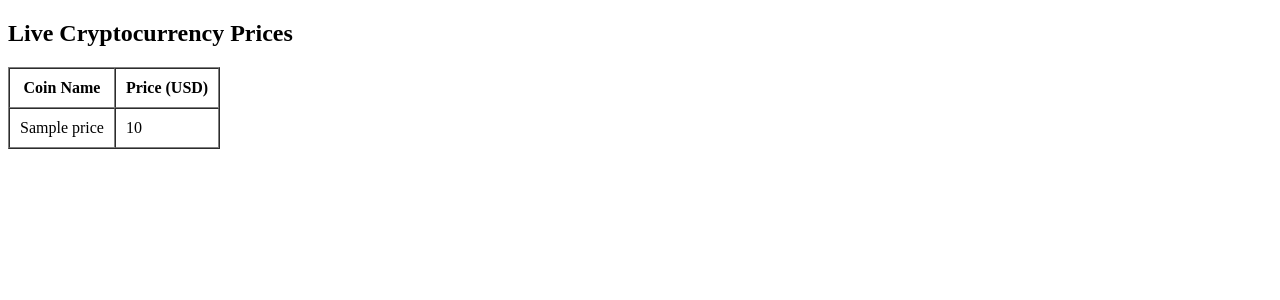
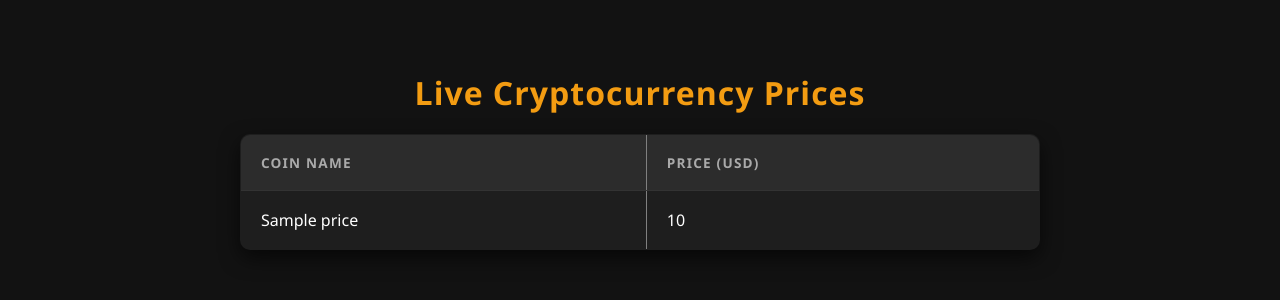
Before and after one commit to FeriCodes/coin-watcher, a FastAPI app: template templates/index.html in a window 1280 px wide. Shown: the top 300 px of the page. Run offline with FastAPI, Linux system fonts and the light colour scheme; the template is opened without the code that fills it: most values are stand-ins (such as "Sample title", 1, 10 or a date in 2020).

Commit message:
feat(ui): add dark mode styling and update html tags

```diff
--- /dev/null
+++ b/static/style.css
@@ -0,0 +1,55 @@
+/* Base background and text colors */
+body {
+    background-color: #121212;
+    color: #ffffff;
+    font-family: 'Segoe UI', Tahoma, Geneva, Verdana, sans-serif;
+    display: flex;
+    flex-direction: column;
+    align-items: center;
+    margin-top: 50px;
+}
+
+/* Main title styling */
+h1 {
+    color: #f39c12; /* Bitcoin-style orange color */
+    margin-bottom: 20px;
+    letter-spacing: 1px;
+}
+
+/* Table container and border */
+table {
+    border-collapse: collapse;
+    width: 80%;
+    max-width: 800px;
+    background-color: #1e1e1e;
+    border-radius: 10px;
+    overflow: hidden;
+    box-shadow: 0 8px 20px rgba(0, 0, 0, 0.6);
+}
+
+/* Table cells */
+th, td {
+    padding: 18px 20px;
+    text-align: left;
+    border-bottom: 1px solid #333333;
+}
+
+/* Table header */
+th {
+    background-color: #2c2c2c;
+    color: #aaaaaa;
+    text-transform: uppercase;
+    font-size: 0.85em;
+    letter-spacing: 1.2px;
+}
+
+/* Hover effect for rows */
+tr:hover {
+    background-color: #2a2a2a;
+    transition: background-color 0.3s ease;
+}
+
+/* Clean up the last row border */
+tr:last-child td {
+    border-bottom: none;
+}
--- a/templates/index.html
+++ b/templates/index.html
@@ -4,10 +4,12 @@
     <meta charset="UTF-8">
     <meta name="viewport" content="width=device-width, initial-scale=1.0">
     <title>Live Crypto Dashboard</title>
+
+    <link rel="stylesheet" href="{{ url_for('static', path='style.css') }}">
 </head>
 <body>
 
-    <h2>Live Cryptocurrency Prices</h2>
+    <h1>Live Cryptocurrency Prices</h1>
 
     <table border="1" cellpadding="10" cellspacing="0">
         <thead>
```
